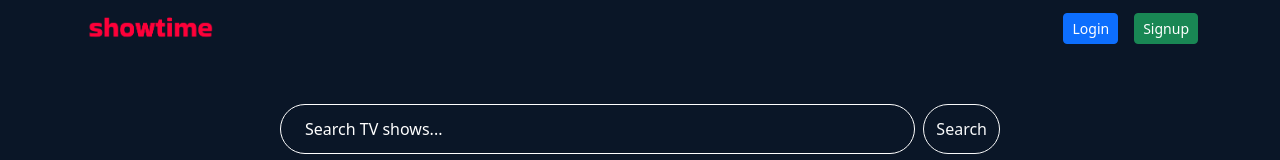
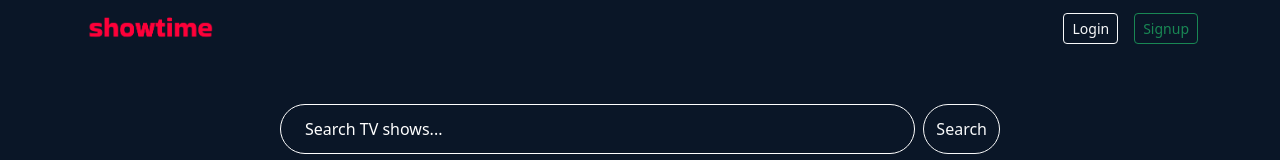
Before and after one commit to ajuroshan/showtime-frontend, a React (Create React App) app: page / in a window 1280 px wide. Shown: the top 160 px of the page. Built offline with nearby package versions, Linux system fonts and the light colour scheme; no server answers.

Commit message:
feat: cleaned code

```diff
--- a/src/components/Navbar.js
+++ b/src/components/Navbar.js
@@ -41,8 +41,8 @@ function BasicExample() {
                         </div>
                     ) : (
                         <div className="d-flex justify-content-center align-items-center gap-3">
-                            <Link className="btn btn-sm btn-primary" to="/login">Login</Link>
-                            <Link className="btn btn-sm btn-success" to="/signup">Signup</Link>
+                            <Link className="btn btn-sm btn-outline-light" to="/login">Login</Link>
+                            <Link className="btn btn-sm btn-outline-success" to="/signup">Signup</Link>
                         </div>
                     )}
                 </Navbar.Collapse>
```
Also changed, not shown: public/index.html (+2 -2 lines), public/manifest.json.
